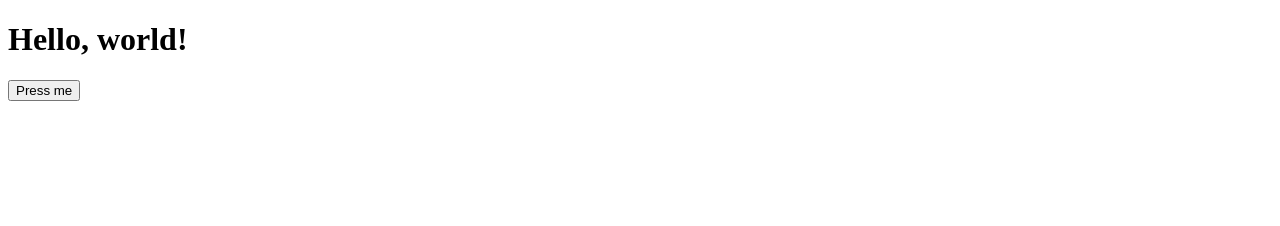
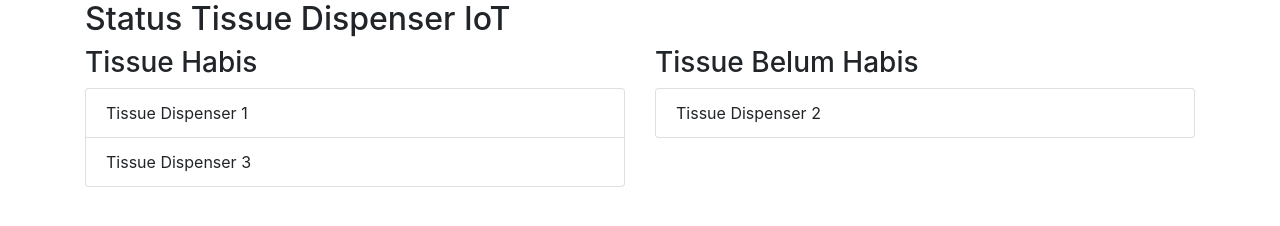
Before and after one commit to sirjosev/CCIT_TissueDispenserUI2, a plain HTML site: page index.html in a window 1280 px wide. Drawn offline with nearby package versions, Linux system fonts and the light colour scheme.

Commit message:
pake layout yang baru

```diff
--- a/index.html
+++ b/index.html
@@ -1,14 +1,55 @@
-<!doctype html>
-<html lang="en">
+<!DOCTYPE html>
+<html>
 <head>
-  <meta charset="UTF-8" />
-  <meta name="viewport" content="width=device-width, initial-scale=1.0" />
-  <title>Hello World</title>
-  <link href='/style.css' rel='stylesheet'>
+    <title>Status Tissue Dispenser IoT</title>
+    <link rel="stylesheet" href="https://stackpath.bootstrapcdn.com/bootstrap/4.5.2/css/bootstrap.min.css">
+    <style>
+        .tissue-list {
+            cursor: pointer; /* Membuat list bisa diklik */
+        }
+    </style>
 </head>
 <body>
-  <h1>Hello, world!</h1>
-  <button onclick="console.log('hello');">Press me</button>
-  <script defer type="text/javascript" src="/main.js"></script>
+    <div class="container">
+        <h2>Status Tissue Dispenser IoT</h2>
+
+        <div class="row">
+            <div class="col-md-6">
+                <h3>Tissue Habis</h3>
+                <ul class="list-group" id="tissueHabisList">
+                    </ul>
+            </div>
+            <div class="col-md-6">
+                <h3>Tissue Belum Habis</h3>
+                <ul class="list-group" id="tissueBelumHabisList">
+                    </ul>
+            </div>
+        </div>
+    </div>
+
+    <script src="https://code.jquery.com/jquery-3.5.1.slim.min.js"></script>
+    <script src="https://cdn.jsdelivr.net/npm/popper.js@1.16.1/dist/umd/popper.min.js"></script>
+    <script src="https://stackpath.bootstrapcdn.com/bootstrap/4.5.2/js/bootstrap.min.js"></script>
+    <script>
+        // Contoh data (ganti dengan data asli dari perangkat IoT Anda)
+        const tissueData = [
+            { id: 1, status: "habis" },
+            { id: 2, status: "belum habis" },
+            { id: 3, status: "habis" }
+        ];
+
+        // Fungsi untuk menambahkan list item
+        function addListItem(item) {
+            const listItem = `<li class="list-group-item tissue-list" data-id="${item.id}">Tissue Dispenser ${item.id}</li>`;
+            if (item.status === "habis") {
+                $("#tissueHabisList").append(listItem);
+            } else {
+                $("#tissueBelumHabisList").append(listItem);
+            }
+        }
+
+        // Menambahkan list item berdasarkan data
+        tissueData.forEach(addListItem);
+    </script>
 </body>
 </html>
```
Also changed, not shown: 1 other file.
